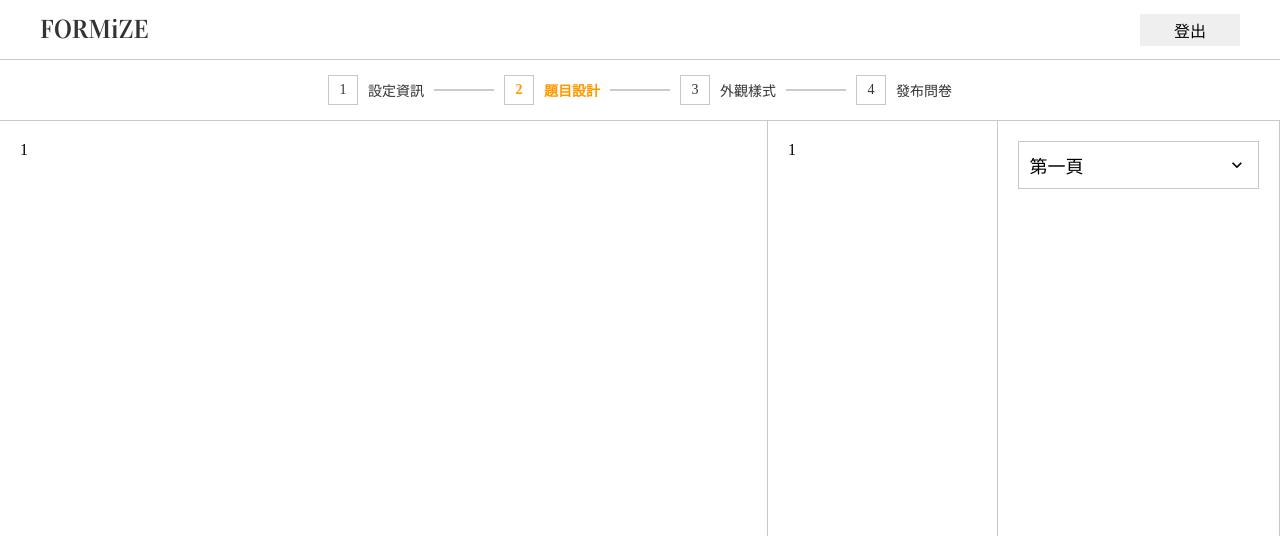
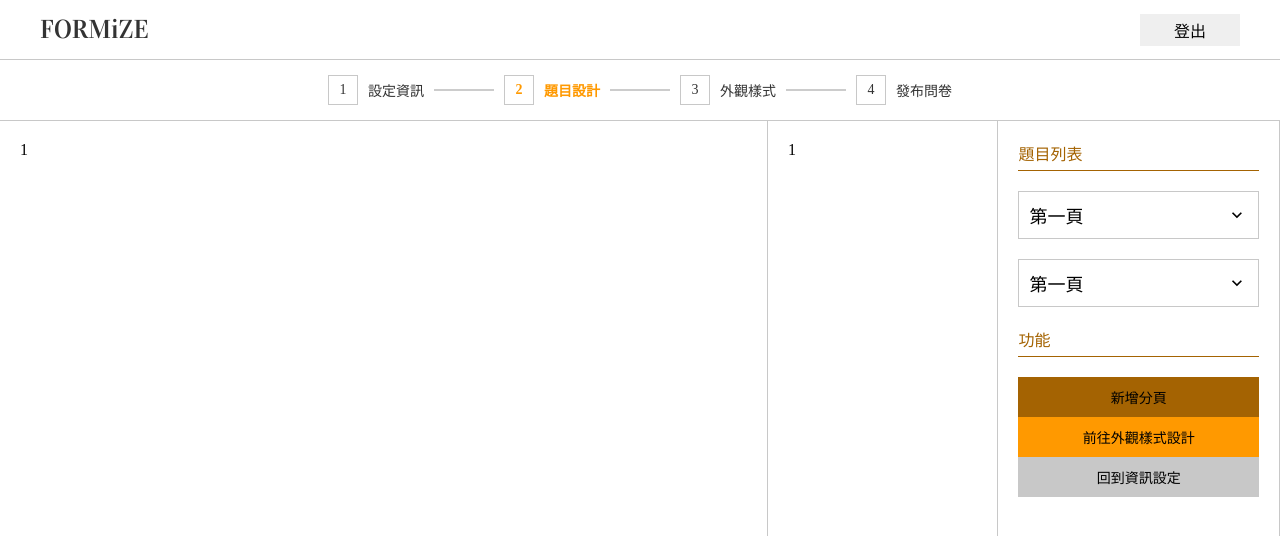
Before and after one commit to f0955710119/formize, a Next.js app: page /admin/new in a window 1280 px wide. Shown: the top 536 px of the page. Built offline with nearby package versions, Linux system fonts and the light colour scheme; a web font is replaced by a local one.

Commit message:
Complete simple layout to questions list

```diff
--- a/src/components/Admin/CreateForm/QuestionDesign/QuestionDesign.tsx
+++ b/src/components/Admin/CreateForm/QuestionDesign/QuestionDesign.tsx
@@ -22,7 +22,7 @@ const QuestionDesign: FC<QuestionDesignProps> = ({
     <Layout>
       <Preview />
       <QuestionOptions />
-      <QuestionsList />
+      <QuestionsList setCurrentStep={setCurrentStep} />
     </Layout>
   );
 };
--- a/src/components/Admin/CreateForm/QuestionDesign/QuestionsList/CreatedQuestion.tsx
+++ b/src/components/Admin/CreateForm/QuestionDesign/QuestionsList/CreatedQuestion.tsx
@@ -1,24 +1,13 @@
 import { FC } from "react";
 import styled from "styled-components";
 
-interface QuestionWrapperProps {
-  isExpanded: boolean;
-}
-
-const QuestionWrapper = styled.div<QuestionWrapperProps>`
+const QuestionWrapper = styled.div`
   display: flex;
   flex-wrap: wrap;
   align-items: center;
   padding: 0.4rem 1rem;
   width: 80%;
   border: 1px solid #c8c8c8;
-  /* height: ${({ isExpanded }: QuestionWrapperProps) =>
-    isExpanded ? "auto" : "0px"};
-  opacity: ${({ isExpanded }: QuestionWrapperProps) =>
-    isExpanded ? "1" : "0"};
-  visibility: ${({ isExpanded }: QuestionWrapperProps) =>
-    isExpanded ? "visible" : "hidden"};
-  transition: opacity 0.3s, height 0.3s; */
 `;
 
 const Title = styled.div`
@@ -59,17 +48,15 @@ interface CreatedQuestionProps {
   title: string;
   note: string;
   questionType: number;
-  isExpanded: boolean;
 }
 
 const CreatedQuestion: FC<CreatedQuestionProps> = ({
   title,
   note,
   questionType,
-  isExpanded,
 }: CreatedQuestionProps) => {
   return (
-    <QuestionWrapper isExpanded={isExpanded}>
+    <QuestionWrapper>
       <Title>{title}</Title>
       {/* BUG: 帶入數字TYPE會報錯，但改文字就可以，為何 */}
       <DefaultIcon color={"" + questionType} />
--- a/src/components/Admin/CreateForm/QuestionDesign/QuestionsList/QuestionPage.tsx
+++ b/src/components/Admin/CreateForm/QuestionDesign/QuestionsList/QuestionPage.tsx
@@ -4,9 +4,9 @@ import ExpandMoreIcon from "@mui/icons-material/ExpandMore";
 
 const PageWrapper = styled.div`
   display: flex;
-
   flex-direction: column;
   align-items: center;
+  margin-bottom: 2rem;
   padding: 1rem;
   width: 100%;
   border: 1px solid #c8c8c8;
@@ -27,16 +27,13 @@ const Title = styled.div`
 interface QuestionPageProps {
   title: string;
   children: ReactNode;
-  isExpanded: boolean;
-  setIsExpanded: (isExpand: boolean) => void;
 }
 
 const QuestionPage: FC<QuestionPageProps> = ({
   title,
   children,
-  isExpanded,
-  setIsExpanded,
 }: QuestionPageProps) => {
+  const [isExpanded, setIsExpanded] = useState<boolean>(false);
   return (
     <PageWrapper>
       <TitleWrapper>
--- a/src/components/Admin/CreateForm/QuestionDesign/QuestionsList/QuestionsList.tsx
+++ b/src/components/Admin/CreateForm/QuestionDesign/QuestionsList/QuestionsList.tsx
@@ -19,13 +19,14 @@ const defaultQuestionList: QuestionList[] = [
 
 const ListLayout = styled(Layout)`
   width: 22%;
+  overflow-y: scroll;
 
   &::-webkit-scrollbar-track {
     background-color: #ccc;
   }
 
   &::-webkit-scrollbar {
-    width: 1rem;
+    width: 0.5rem;
     background-color: #f5f5f5;
   }
 
@@ -51,15 +52,47 @@ const CreatedQuestionWrapper = styled.div`
   margin-top: 2rem;
 `;
 
-const QuestionsList: FC = () => {
-  const [isExpanded, setIsExpanded] = useState<boolean>(false);
+const Heading = styled.div`
+  margin-bottom: 2rem;
+  padding-bottom: 0.5rem;
+  font-size: 1.6rem;
+  color: #a46302;
+  border-bottom: 0.1px solid #a46302;
+`;
+
+const ButtonWrapper = styled.button`
+  display: flex;
+  justify-content: center;
+  align-items: center;
+  padding: 1rem 3rem;
+  width: 100%;
+  height: 4rem;
+  background-color: #c8c8c8;
+`;
+
+const ButtonText = styled.span`
+  font-size: 1.4rem;
+`;
+
+const AddPageButton = styled(ButtonWrapper)`
+  background-color: #a46302;
+`;
+
+const NavigatorButton = styled(ButtonWrapper)`
+  background-color: #f90;
+`;
+
+interface QuestionsListProps {
+  setCurrentStep(number: number): void;
+}
+
+const QuestionsList: FC<QuestionsListProps> = ({
+  setCurrentStep,
+}: QuestionsListProps) => {
   return (
     <ListLayout>
-      <QuestionPage
-        title={"第一頁"}
-        isExpanded={isExpanded}
-        setIsExpanded={setIsExpanded}
-      >
+      <Heading>題目列表</Heading>
+      <QuestionPage title={"第一頁"}>
         {defaultQuestionList.map((list, i) => (
           <CreatedQuestionWrapper>
             <DeleteSharpIcon key={i} sx={{ width: "20%", height: "2rem" }} />
@@ -68,11 +101,46 @@ const QuestionsList: FC = () => {
               title={list.title}
               note={list.note}
               questionType={list.questionType}
-              isExpanded={isExpanded}
             />
           </CreatedQuestionWrapper>
         ))}
       </QuestionPage>
+
+      <QuestionPage title={"第一頁"}>
+        {defaultQuestionList.map((list, i) => (
+          <CreatedQuestionWrapper>
+            <DeleteSharpIcon key={i} sx={{ width: "20%", height: "2rem" }} />
+            <CreatedQuestion
+              key={i}
+              title={list.title}
+              note={list.note}
+              questionType={list.questionType}
+            />
+          </CreatedQuestionWrapper>
+        ))}
+      </QuestionPage>
+
+      <Heading>功能</Heading>
+      {/* BUG: 為什麼有時候帶styled-component的樣式去component會失敗 */}
+      <AddPageButton type="button" onClick={() => console.log("h1")}>
+        <ButtonText>新增分頁</ButtonText>
+      </AddPageButton>
+      <NavigatorButton
+        type="button"
+        onClick={() => {
+          setCurrentStep(3);
+        }}
+      >
+        <ButtonText>前往外觀樣式設計</ButtonText>
+      </NavigatorButton>
+      <ButtonWrapper
+        type="button"
+        onClick={() => {
+          setCurrentStep(1);
+        }}
+      >
+        <ButtonText>回到資訊設定</ButtonText>
+      </ButtonWrapper>
     </ListLayout>
   );
 };
```
